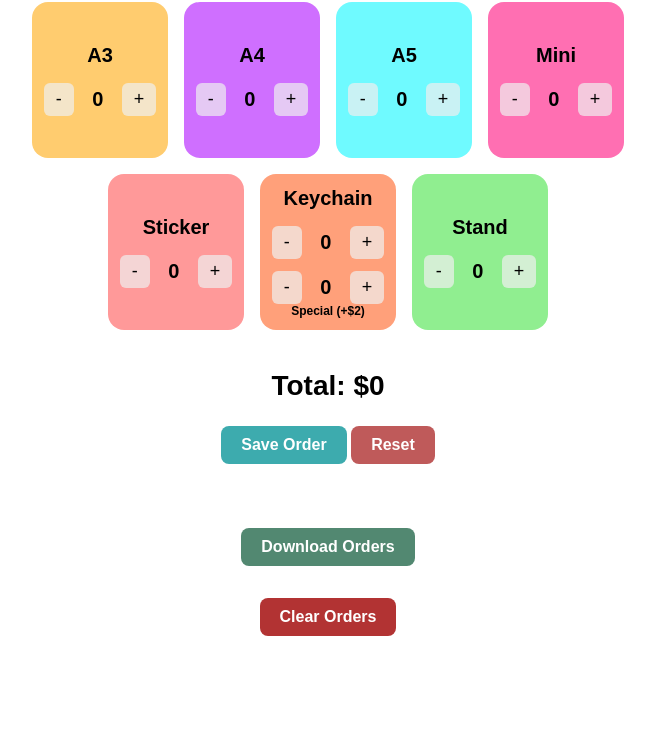
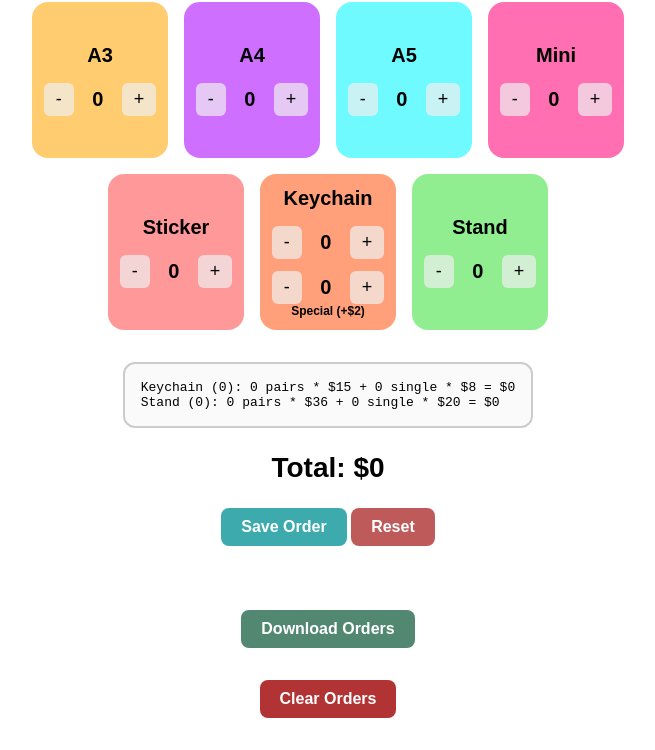
Before and after one commit to zq5q37/booth-cost-calculator, a plain HTML site: page index.html in a window 1280 px wide. Both pictures are taken after a click on the button "Reset". Shown: the part 72-822 px from the top of the page, without its empty margins (312-967 px from the left). Before the commit the page ends 800 px from the top, so only its background shows below. Drawn offline with Linux system fonts and the light colour scheme.

Commit message:
price breakdown

```diff
--- a/index.html
+++ b/index.html
@@ -118,6 +118,18 @@
       .reset-button:hover {
         background-color: #555;
       }
+
+      #calculation-breakdown {
+        max-width: 600px;
+        margin-top: 16px;
+        font-family: monospace;
+        border: 2px solid #ccc;
+        padding: 16px;
+        border-radius: 12px;
+        background-color: #fafafa;
+        white-space: pre-line; /* preserve line breaks */
+      }
+
       /* Mobile-specific overrides */
       @media (max-width: 600px) {
         .card {
@@ -171,6 +183,11 @@
       <div class="row" id="row1"></div>
       <div class="row" id="row2"></div>
     </div>
+
+    <div
+      id="calculation-breakdown"
+      style="max-width: 600px; margin-top: 16px; font-family: monospace"
+    ></div>
 
     <div class="total" id="total">Total: $0</div>
     <div>
@@ -310,9 +327,10 @@
       function updateTotal() {
         let total = 0;
         const printItems = [];
+        const breakdownLines = [];
 
         items.forEach(({ name, type, price, hasSpecial }) => {
-          const count = Number(state[name]) || 0;
+          const count = state[name];
 
           if (type === "print") {
             for (let i = 0; i < count; i++) printItems.push(price);
@@ -320,26 +338,46 @@
             const [p1, p2] = type === "keychain" ? [8, 15] : [20, 36];
             const pairs = Math.floor(count / 2);
             const singles = count % 2;
-            total += pairs * p2 + singles * p1;
+            const subTotal = pairs * p2 + singles * p1;
+            total += subTotal;
+
+            breakdownLines.push(
+              `${name} (${count}): ${pairs} pairs * $${p2} + ${singles} single * $${p1} = $${subTotal}`
+            );
 
             if (hasSpecial) {
               const specialCount = Math.min(
-                Number(state[`${name}_special`]) || 0,
+                state[`${name}_special`] || 0,
                 count
               );
-              total += specialCount * 2;
+              if (specialCount > 0) {
+                const specialTotal = specialCount * 2;
+                total += specialTotal;
+                breakdownLines.push(
+                  `  + Special (${specialCount}): $${specialTotal}`
+                );
+              }
             }
           }
         });
 
-        // Apply 3-for-2 discount for prints
         printItems.sort((a, b) => b - a);
+
+        let printTotal = 0;
         for (let i = 0; i < printItems.length; i++) {
-          if ((i + 1) % 3 !== 0) total += printItems[i];
+          if ((i + 1) % 3 !== 0) {
+            printTotal += printItems[i];
+            breakdownLines.push(`Print #${i + 1} (pay): $${printItems[i]}`);
+          } else {
+            breakdownLines.push(`Print #${i + 1} (free): $${printItems[i]}`);
+          }
         }
+        total += printTotal;
 
-        const totalEl = document.getElementById("total");
-        if (totalEl) totalEl.textContent = `Total: $${total}`;
+        document.getElementById("total").textContent = `Total: $${total}`;
+
+        document.getElementById("calculation-breakdown").innerHTML =
+          breakdownLines.join("<br>");
       }
 
       document.getElementById("reset").addEventListener("click", () => {
```
